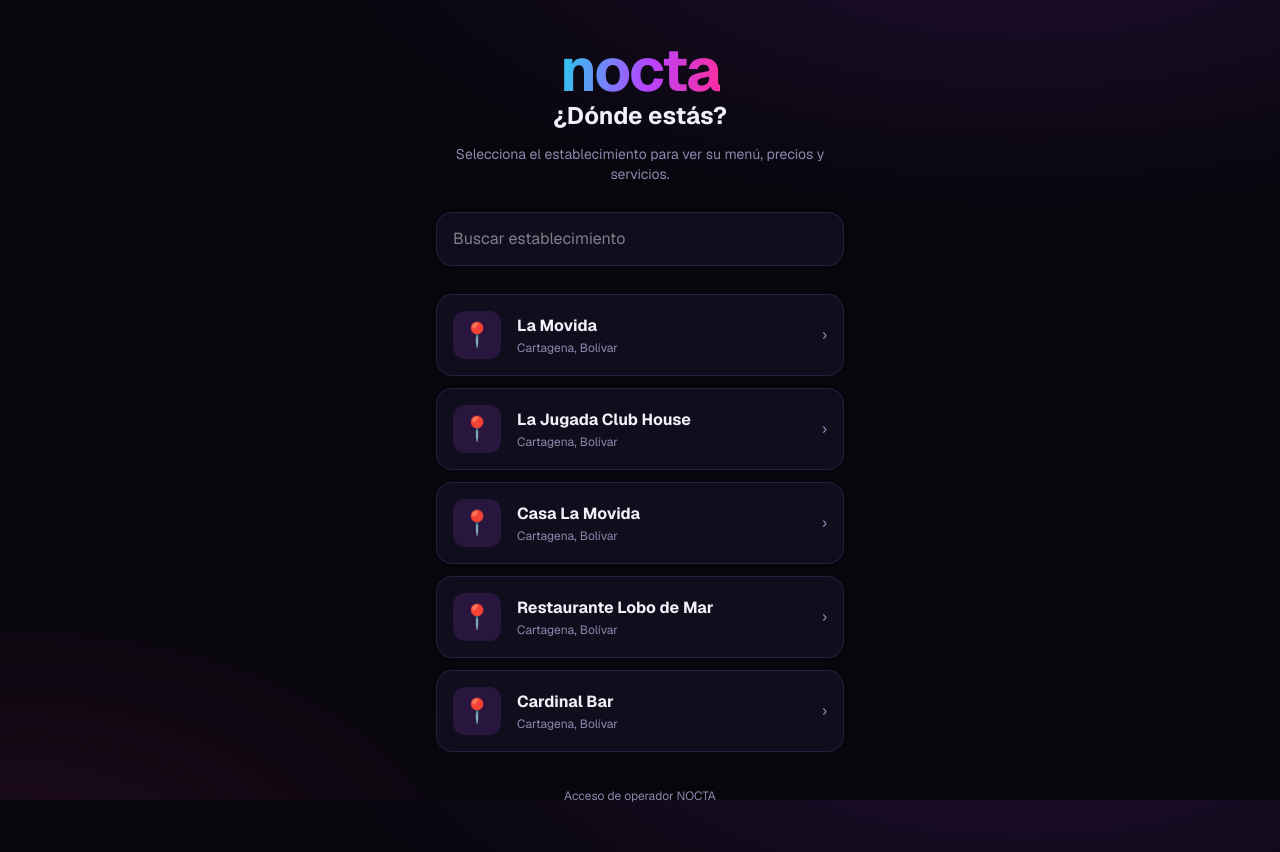
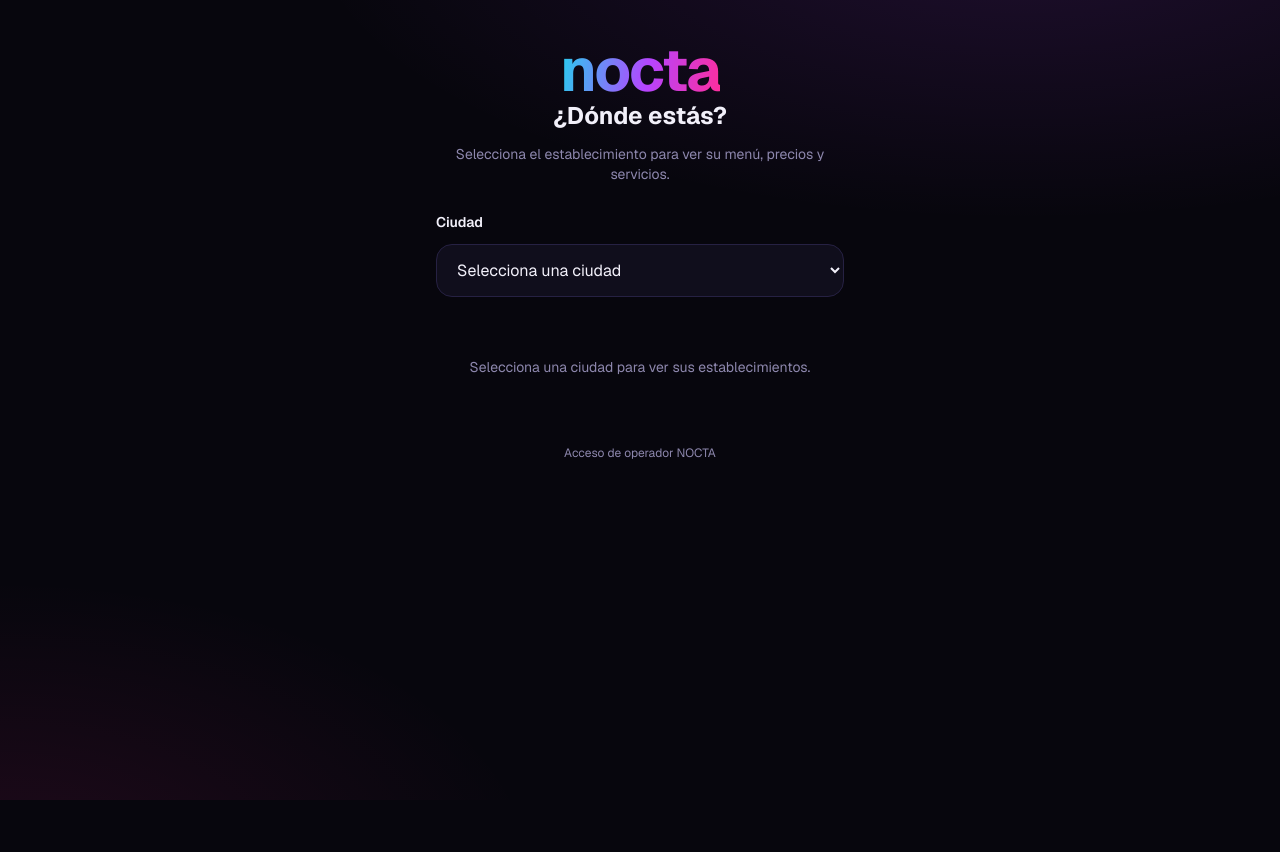
Before and after one commit to hfm1219-boop/nocta, a Next.js app: page / in a window 1280 px wide. After the commit the page ends 800 px from the top, so only its background shows below. Built offline with nearby package versions, Linux system fonts and the light colour scheme.

Commit message:
Add city selector for venues

```diff
--- a/app/page.tsx
+++ b/app/page.tsx
@@ -17,15 +17,22 @@ export default function Landing() {
   const router = useRouter();
   const db = useDB();
   const afiliados = useLocalesAfiliados();
+  const [ciudad, setCiudad] = useState("");
   const [busqueda, setBusqueda] = useState("");
   const [localId, setLocalId] = useState<string | null>(null);
   const local = afiliados.find((item) => item.id === localId);
+  const ciudades = useMemo(() => Array.from(new Set(
+    afiliados.map((item) => item.ciudad.split(",")[0].trim()).filter(Boolean),
+  )).sort((a, b) => a.localeCompare(b, "es")), [afiliados]);
   const locales = useMemo(() => {
     const texto = busqueda.trim().toLowerCase();
-    return texto
-      ? afiliados.filter((item) => item.nombre.toLowerCase().includes(texto))
-      : afiliados;
-  }, [afiliados, busqueda]);
+    if (!ciudad) return [];
+    return afiliados.filter((item) => {
+      const ciudadLocal = item.ciudad.split(",")[0].trim();
+      return ciudadLocal === ciudad
+        && (!texto || item.nombre.toLowerCase().includes(texto));
+    });
+  }, [afiliados, busqueda, ciudad]);
 
   function activarLocal(id: string, nombre: string) {
     seleccionarLocal(id, nombre);
@@ -76,12 +83,30 @@ export default function Landing() {
         <p className="text-sm text-muted">Selecciona el establecimiento para ver su menú, precios y servicios.</p>
       </header>
 
-      <input
-        value={busqueda}
-        onChange={(e) => setBusqueda(e.target.value)}
-        placeholder="Buscar establecimiento"
-        className="card w-full px-4 py-3.5 bg-transparent outline-none focus:border-neon2"
-      />
+      <section className="space-y-3">
+        <label className="block text-sm font-semibold" htmlFor="selector-ciudad">Ciudad</label>
+        <select
+          id="selector-ciudad"
+          value={ciudad}
+          onChange={(e) => {
+            setCiudad(e.target.value);
+            setBusqueda("");
+          }}
+          className="card w-full px-4 py-3.5 bg-background outline-none focus:border-neon2"
+        >
+          <option value="">Selecciona una ciudad</option>
+          {ciudades.map((item) => <option key={item} value={item}>{item}</option>)}
+        </select>
+
+        {ciudad && (
+          <input
+            value={busqueda}
+            onChange={(e) => setBusqueda(e.target.value)}
+            placeholder={`Buscar establecimiento en ${ciudad}`}
+            className="card w-full px-4 py-3.5 bg-transparent outline-none focus:border-neon2"
+          />
+        )}
+      </section>
 
       <section className="space-y-3">
         {locales.map((item) => (
@@ -98,7 +123,8 @@ export default function Landing() {
             <span className="text-muted">›</span>
           </button>
         ))}
-        {locales.length === 0 && <p className="text-center text-muted text-sm py-8">No encontramos un establecimiento con ese nombre.</p>}
+        {!ciudad && <p className="text-center text-muted text-sm py-8">Selecciona una ciudad para ver sus establecimientos.</p>}
+        {ciudad && locales.length === 0 && <p className="text-center text-muted text-sm py-8">No encontramos un establecimiento con ese nombre en {ciudad}.</p>}
       </section>
 
       <Link href="/super" className="block text-center text-xs text-muted py-2">Acceso de operador NOCTA</Link>
```
